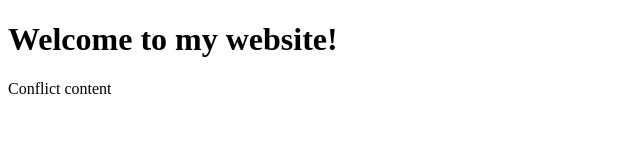
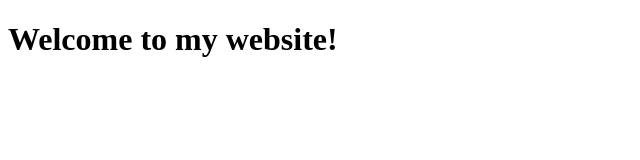
Before and after one commit to sraj9506/website-project, a plain HTML site: page src/index.html in a window 1280 px wide. Shown: the whole page, without its empty margins (0-640 px from the left). Drawn offline with Linux system fonts and the light colour scheme.

Commit message:
Initial commit : Added project structure and index.html

```diff
--- a/src/index.html
+++ b/src/index.html
@@ -9,6 +9,6 @@
 			<h1>
 				Welcome to my website!
 			</h1>
-			<p>Conflict content</p>
+
 		</body>
 	</html>
```
